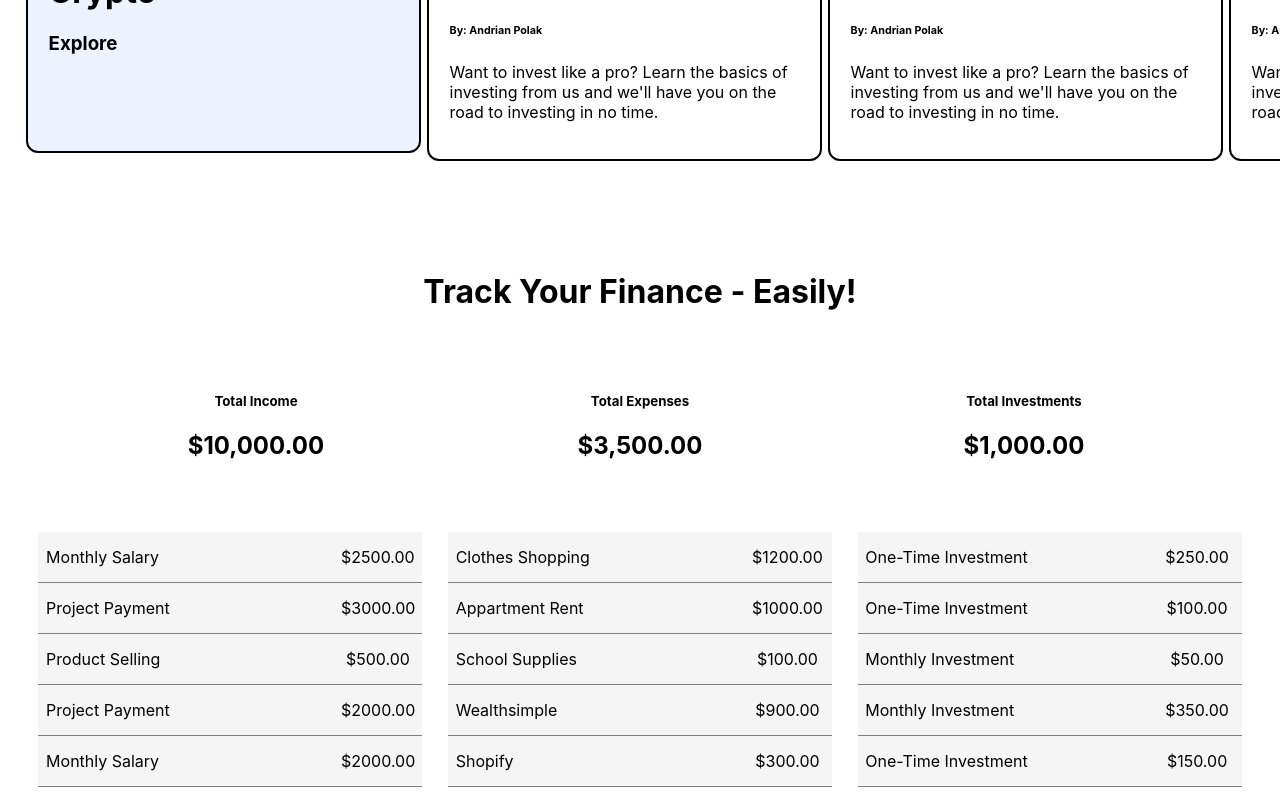
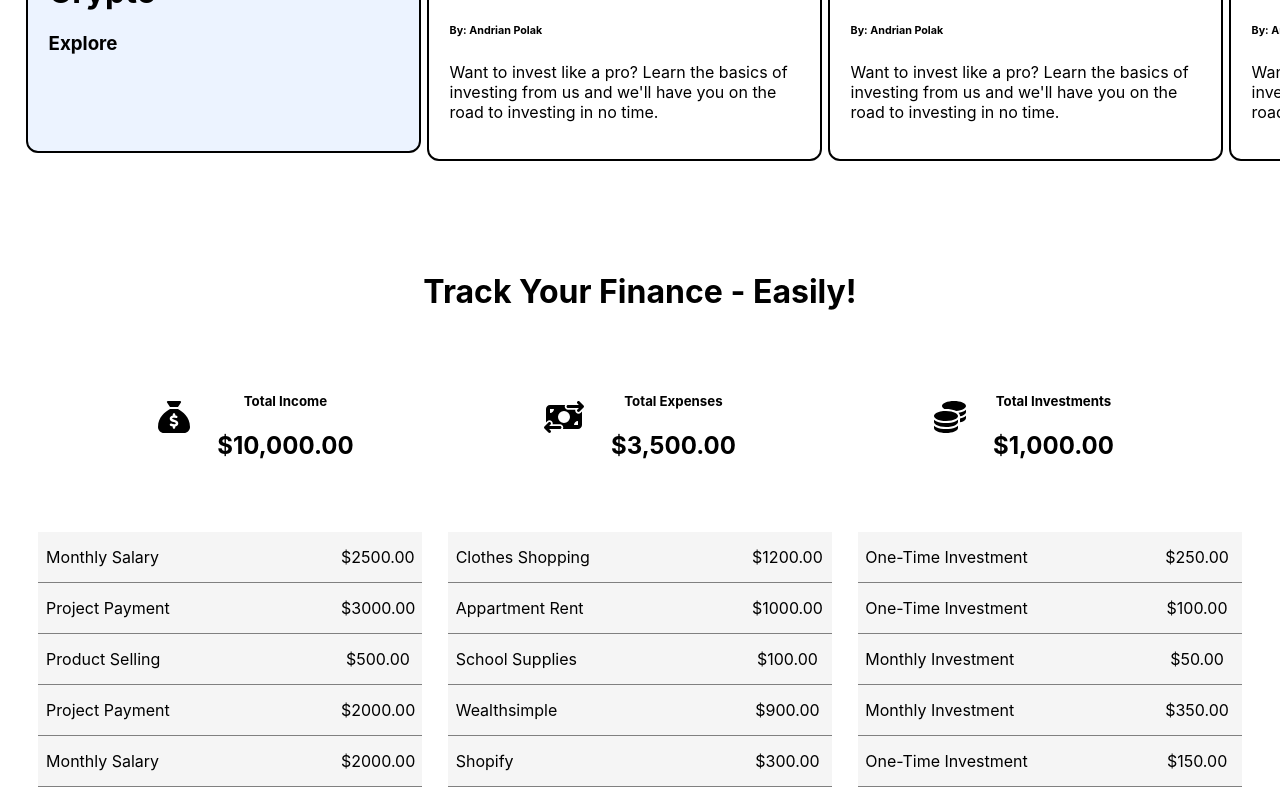
Before and after one commit to Uniinvesting/Main-Page, a React (Create React App) app in the folder uniinvesting_main_page/: page / in a window 1280 px wide. Shown: the part 842-1642 px from the top of the page. Built offline with nearby package versions, Linux system fonts and the light colour scheme.

Commit message:
adding icons

```diff
--- a/uniinvesting_main_page/package.json
+++ b/uniinvesting_main_page/package.json
@@ -3,6 +3,9 @@
   "version": "0.1.0",
   "private": true,
   "dependencies": {
+    "@fortawesome/fontawesome-svg-core": "^6.1.2",
+    "@fortawesome/free-solid-svg-icons": "^6.1.2",
+    "@fortawesome/react-fontawesome": "^0.2.0",
     "@testing-library/jest-dom": "^5.16.5",
     "@testing-library/react": "^13.3.0",
     "@testing-library/user-event": "^13.5.0",
--- a/uniinvesting_main_page/public/index.html
+++ b/uniinvesting_main_page/public/index.html
@@ -10,34 +10,14 @@
       content="Web site created using create-react-app"
     />
     <link rel="apple-touch-icon" href="%PUBLIC_URL%/logo192.png" />
-    <!--
-      manifest.json provides metadata used when your web app is installed on a
-      user's mobile device or desktop. See https://developers.google.com/web/fundamentals/web-app-manifest/
-    -->
+    <script src="https://kit.fontawesome.com/1d181eea71.js" crossorigin="anonymous"></script>
     <link rel="manifest" href="%PUBLIC_URL%/manifest.json" />
-    <!--
-      Notice the use of %PUBLIC_URL% in the tags above.
-      It will be replaced with the URL of the `public` folder during the build.
-      Only files inside the `public` folder can be referenced from the HTML.
 
-      Unlike "/favicon.ico" or "favicon.ico", "%PUBLIC_URL%/favicon.ico" will
-      work correctly both with client-side routing and a non-root public URL.
-      Learn how to configure a non-root public URL by running `npm run build`.
-    -->
-    <title>React App</title>
+    <title>Uni Invest</title>
   </head>
   <body>
     <noscript>You need to enable JavaScript to run this app.</noscript>
     <div id="root"></div>
-    <!--
-      This HTML file is a template.
-      If you open it directly in the browser, you will see an empty page.
 
-      You can add webfonts, meta tags, or analytics to this file.
-      The build step will place the bundled scripts into the <body> tag.
-
-      To begin the development, run `npm start` or `yarn start`.
-      To create a production bundle, use `npm run build` or `yarn build`.
-    -->
   </body>
 </html>
--- a/uniinvesting_main_page/src/App.css
+++ b/uniinvesting_main_page/src/App.css
@@ -91,6 +91,8 @@ section {
 }
 .row-box {
   width: 30%;
+  display: flex;
+  justify-content: center;
 }
 .list-block {
   padding: 2%;
@@ -148,3 +150,8 @@ div#investment{
   margin-top: 5%;
   cursor: pointer;
 }
+.icon {
+  font-size: xx-large;
+  margin-top: 7%;
+  margin-right: 7%;
+}
--- a/uniinvesting_main_page/src/components/finance_tracker.js
+++ b/uniinvesting_main_page/src/components/finance_tracker.js
@@ -2,6 +2,8 @@ import React from 'react'
 import { expenses } from './data/expenses'
 import { income } from './data/income'
 import { investments } from './data/investments'
+import { FontAwesomeIcon } from '@fortawesome/react-fontawesome'
+import { faCoins, faMoneyBillTransfer, faSackDollar } from '@fortawesome/free-solid-svg-icons'
 
 export default function Finance_tracker() {
   return (
@@ -12,7 +14,7 @@ export default function Finance_tracker() {
             <div className='row'>
                 <div className='row-box'>
                     <div className='icon'>
-
+                        <FontAwesomeIcon icon={faSackDollar} />
                     </div>
                     <div className='finance-info'>
                         <h5>Total Income</h5>
@@ -21,7 +23,7 @@ export default function Finance_tracker() {
                 </div>
                 <div className='row-box'>
                     <div className='icon'>
-
+                        <FontAwesomeIcon icon={faMoneyBillTransfer} />
                     </div>
                     <div className='finance-info'>
                         <h5>Total Expenses</h5>
@@ -30,7 +32,7 @@ export default function Finance_tracker() {
                 </div>
                 <div className='row-box'>
                     <div className='icon'>
-
+                        <FontAwesomeIcon icon={faCoins} />
                     </div>
                     <div className='finance-info'>
                         <h5>Total Investments</h5>
```
Also changed, not shown: 1 other file (tests, documents, lock files or other folders).
